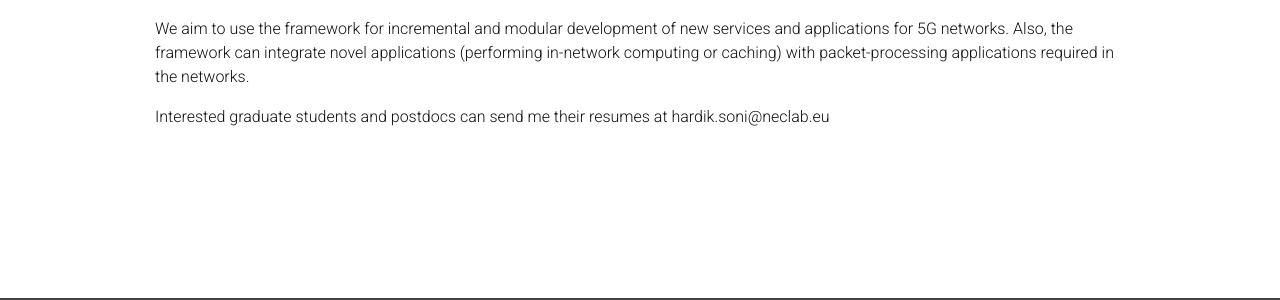
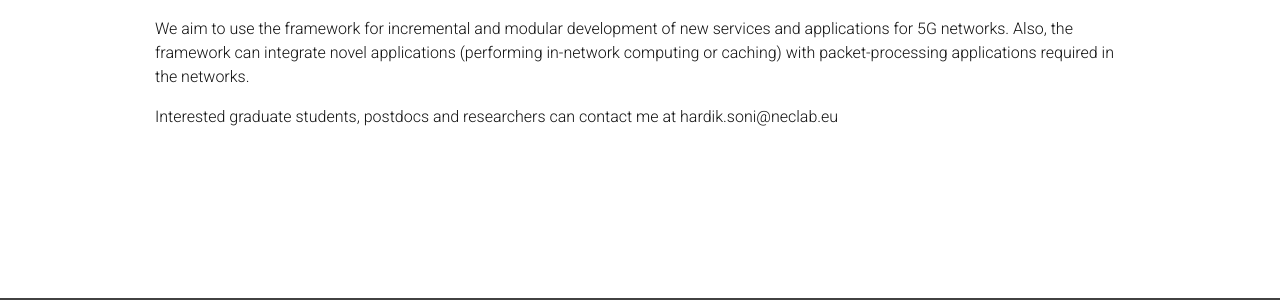
Before and after one commit to hksoni/hksoni.github.io, a Jekyll site: the page built from _projects/composition.markdown, in a window 1280 px wide. Shown: the part 567-867 px from the top of the page. Built offline with Jekyll 4.4.1, drawn with Linux system fonts in a browser that asks for light colours; nearby versions of some CDN libraries; a style sheet for code colours, icons or effects is not loaded.

Commit message:
contact line fixed

```diff
--- a/_projects/composition.markdown
+++ b/_projects/composition.markdown
@@ -31,4 +31,4 @@ novel applications (performing in-network computing or caching) with
 packet-processing applications required in the networks.
 
 
-Interested graduate students and postdocs can send me their resumes at hardik.soni@neclab.eu
+Interested graduate students, postdocs and researchers can contact me at hardik.soni@neclab.eu
```
